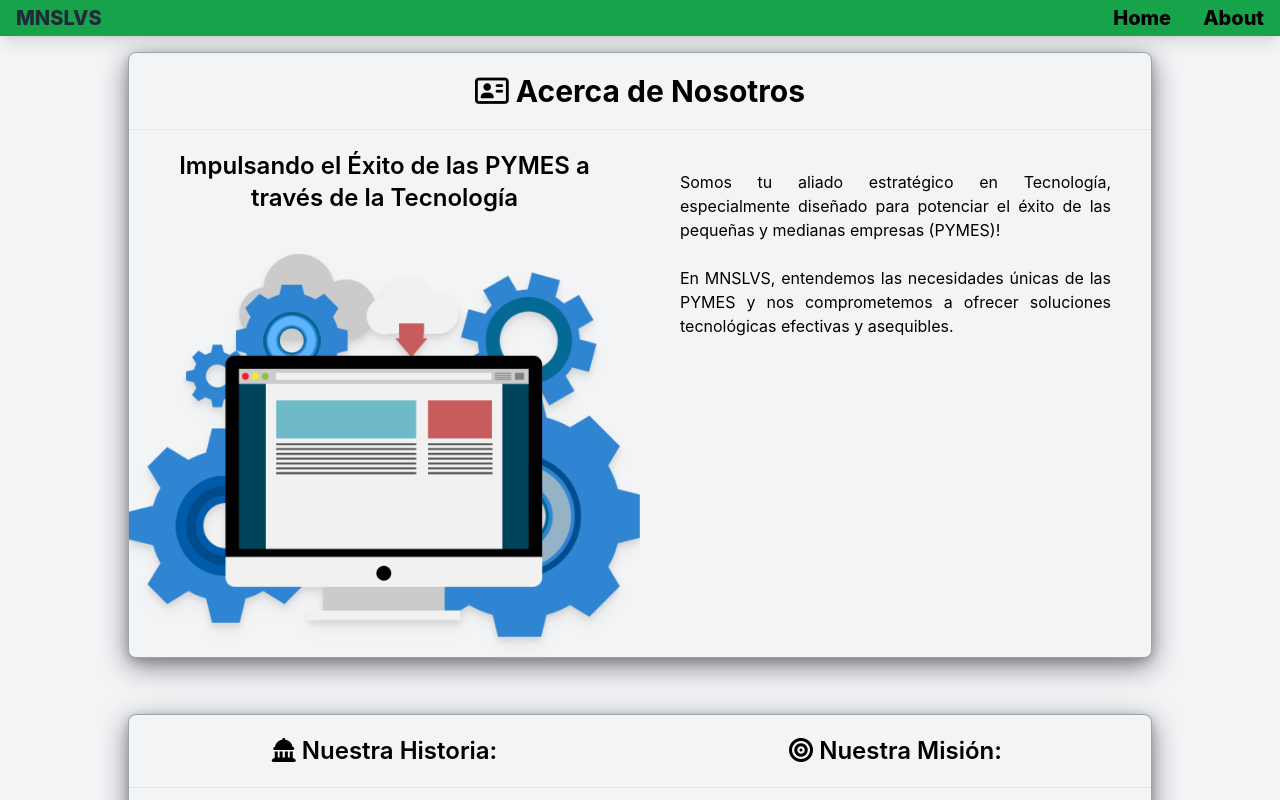
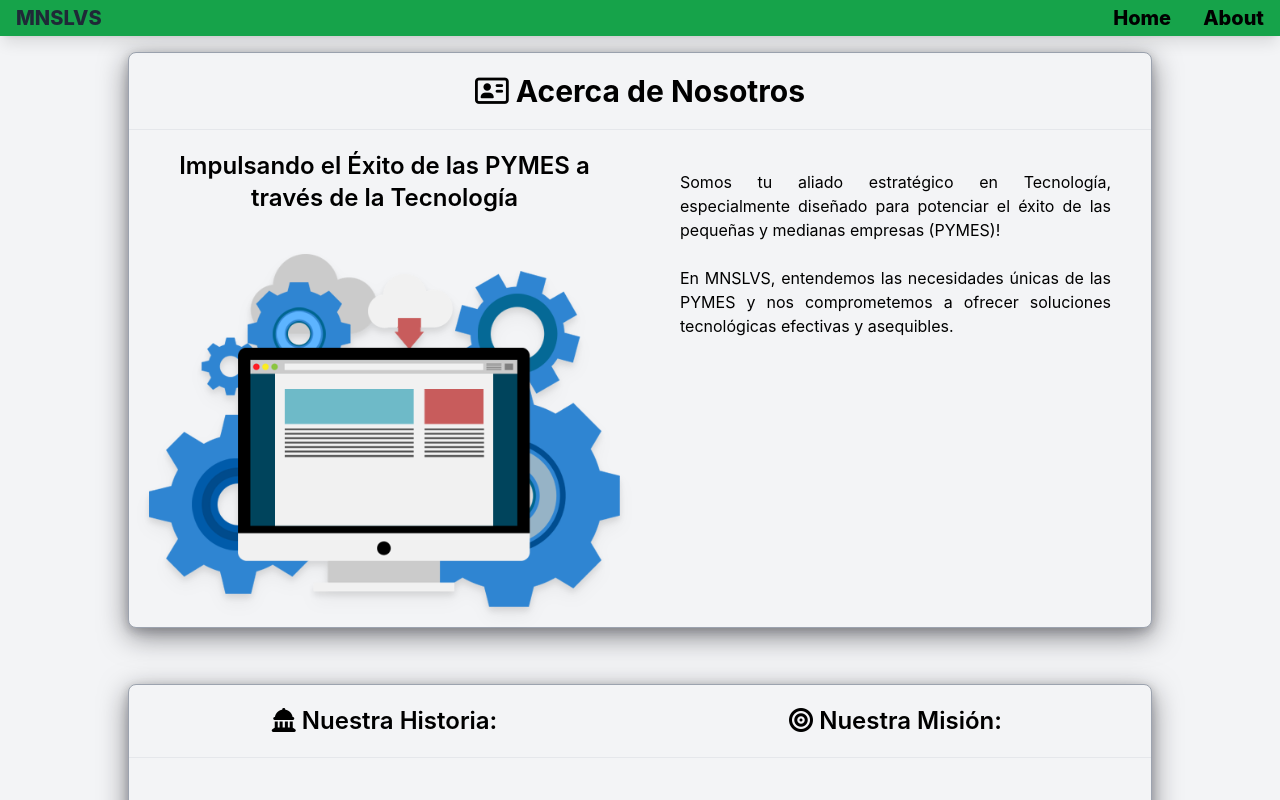
Before and after one commit to emonsalves/AWS-Frontend, a React (Vite) app: page /#/About in a window 1280 px wide. Shown: the top 800 px of the page. Built offline with nearby package versions, Linux system fonts and the light colour scheme; what tailwindcss-animated would draw is missing.

Commit message:
Refactor image styling in ContainerAbout component

```diff
--- a/src/components/containers/ContainerAbout.jsx
+++ b/src/components/containers/ContainerAbout.jsx
@@ -15,8 +15,8 @@ const ContainerAbout = () => {
                                 Impulsando el Éxito de las PYMES a través de la Tecnología
                             </h2>
                         </div>
-                        <div className="card-image overflow-hidden flex justify-center">
-                            <img className="m-5 rounded-lg drop-shadow-lg bg-cover" src="./imagenDev.png" alt="MNSLVS Solutions" />
+                        <div className="card-image flex justify-center">
+                            <img className="p-5 rounded-lg drop-shadow-lg" src="./imagenDev.png" alt="MNSLVS Solutions" />
                         </div>
                     </div>
 
```
